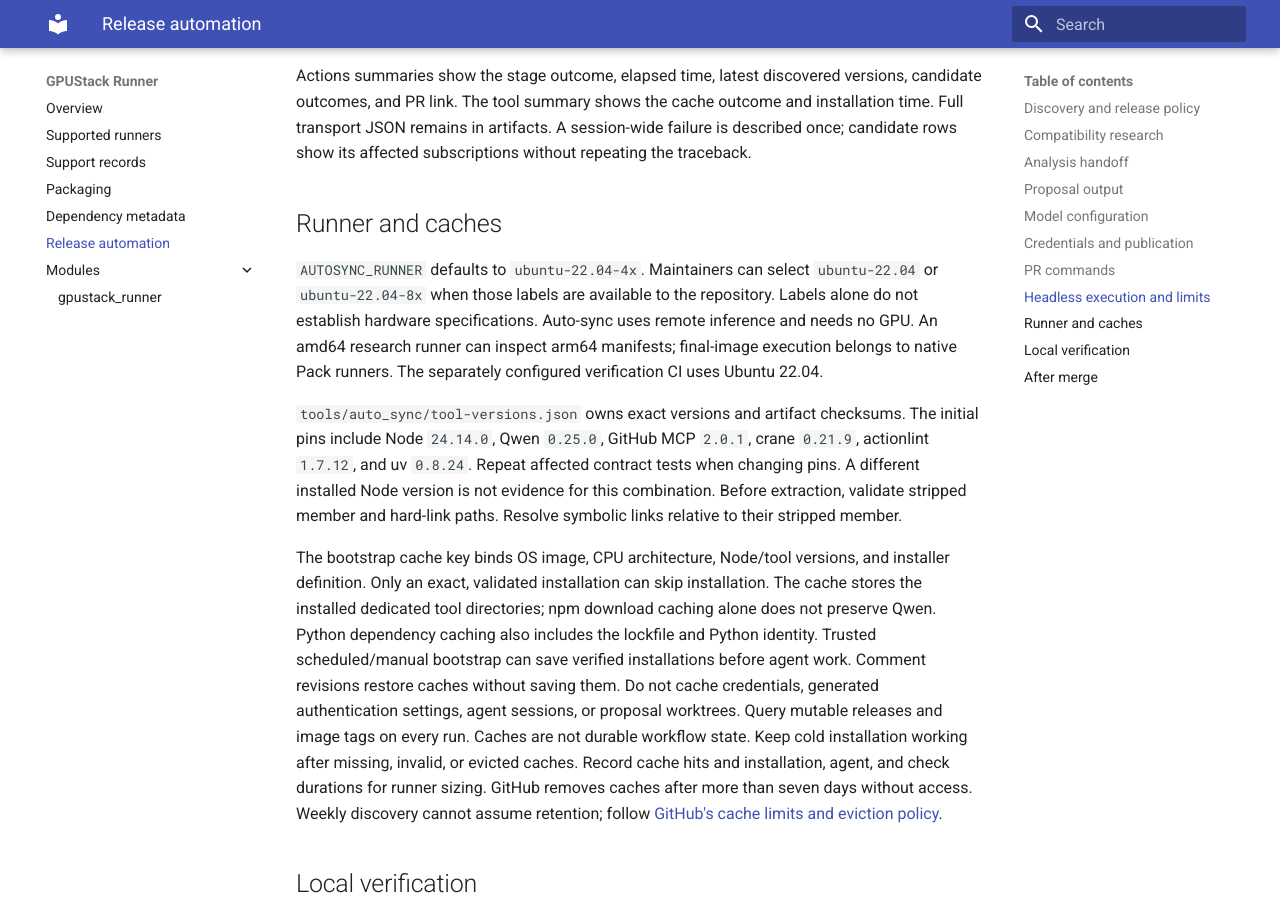
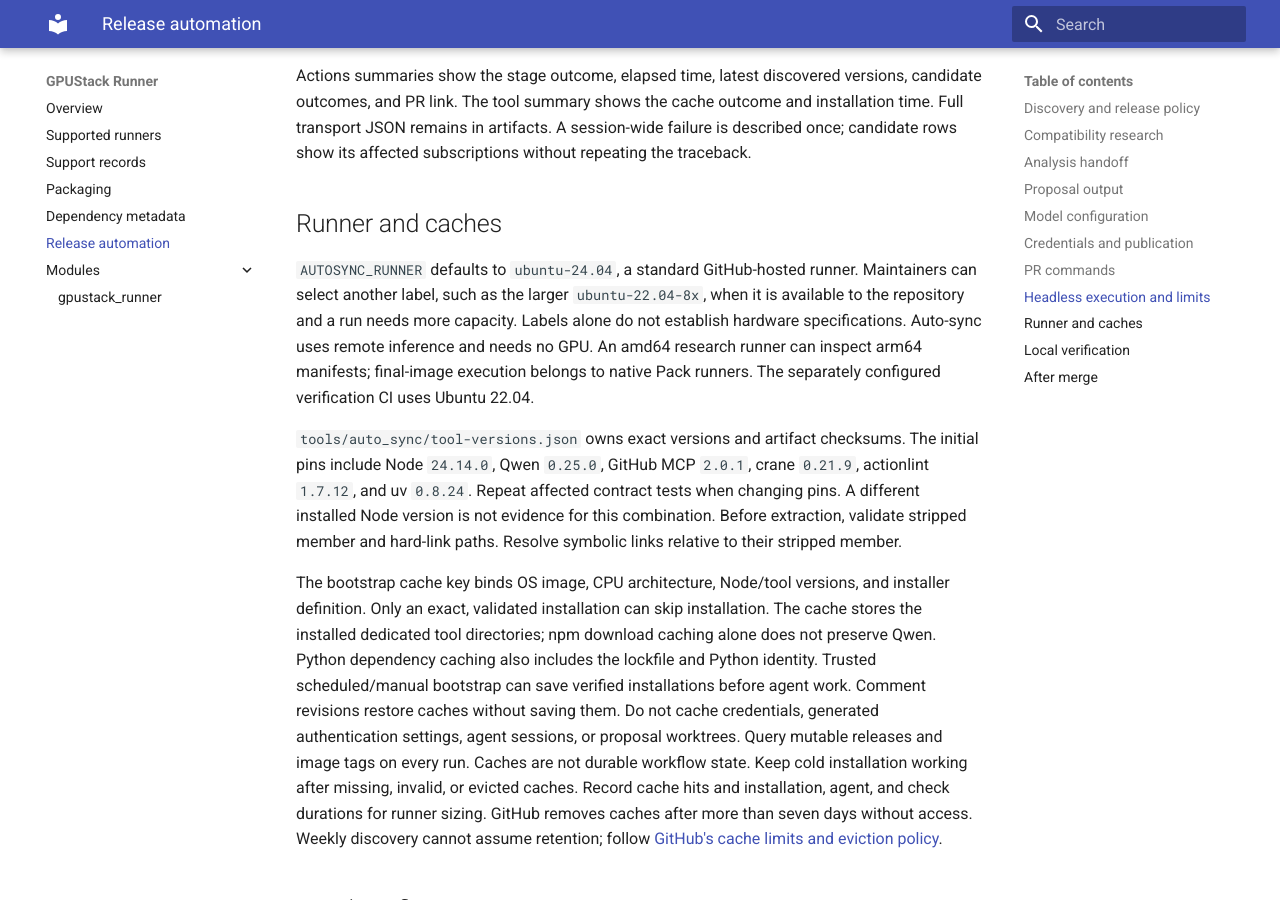
Before and after one commit to gpustack/runner, an MkDocs documentation site: the page built from docs/release-automation.md, in a window 1280 px wide and 900 px high, scrolled down 11703 px. Built offline with MkDocs 1.6.1 and Material for MkDocs 9.7.7, drawn with Linux system fonts in a browser that asks for light colours; some of the changed text lies outside the part shown.

Commit message:
chore: default auto-sync to the standard ubuntu-24.04 runner (#291)
The research, validation, and publication jobs use remote inference and
static repository checks; no documented requirement needs a larger
runner. Larger labels are billed even for public repositories, so keep
them opt-in through AUTOSYNC_RUNNER instead of the default.

Signed-off-by: thxCode <thxcode0824@gmail.com>

```diff
--- a/docs/release-automation.md
+++ b/docs/release-automation.md
@@ -212,7 +212,7 @@
 | `CI_GPUSTACK_RUNNER_AUTOSYNC_MAX_REPAIR_ROUNDS` | Optional Variable | `max-repair-rounds`: non-negative repair-session bound per research stage; default `2` |
 | `CI_PRT_GENERATOR_ID` | Required Secret | Existing GitHub App ID |
 | `CI_PRT_GENERATOR_KEY` | Required Secret | Existing GitHub App private key |
-| `AUTOSYNC_RUNNER` | Optional Variable | Linux runner label; default `ubuntu-22.04-4x` |
+| `AUTOSYNC_RUNNER` | Optional Variable | Linux runner label; default `ubuntu-24.04` |
 
 Protocol defaults effectively to `openai`.
 An explicit protocol takes precedence over the legacy selector. Leave the protocol unset when using that selector.
@@ -391,8 +391,8 @@
 
 ## Runner and caches
 
-`AUTOSYNC_RUNNER` defaults to `ubuntu-22.04-4x`.
-Maintainers can select `ubuntu-22.04` or `ubuntu-22.04-8x` when those labels are available to the repository.
+`AUTOSYNC_RUNNER` defaults to `ubuntu-24.04`, a standard GitHub-hosted runner.
+Maintainers can select another label, such as the larger `ubuntu-22.04-8x`, when it is available to the repository and a run needs more capacity.
 Labels alone do not establish hardware specifications. Auto-sync uses remote inference and needs no GPU.
 An amd64 research runner can inspect arm64 manifests; final-image execution belongs to native Pack runners.
 The separately configured verification CI uses Ubuntu 22.04.
```
Also changed, not shown: 2 other files.
